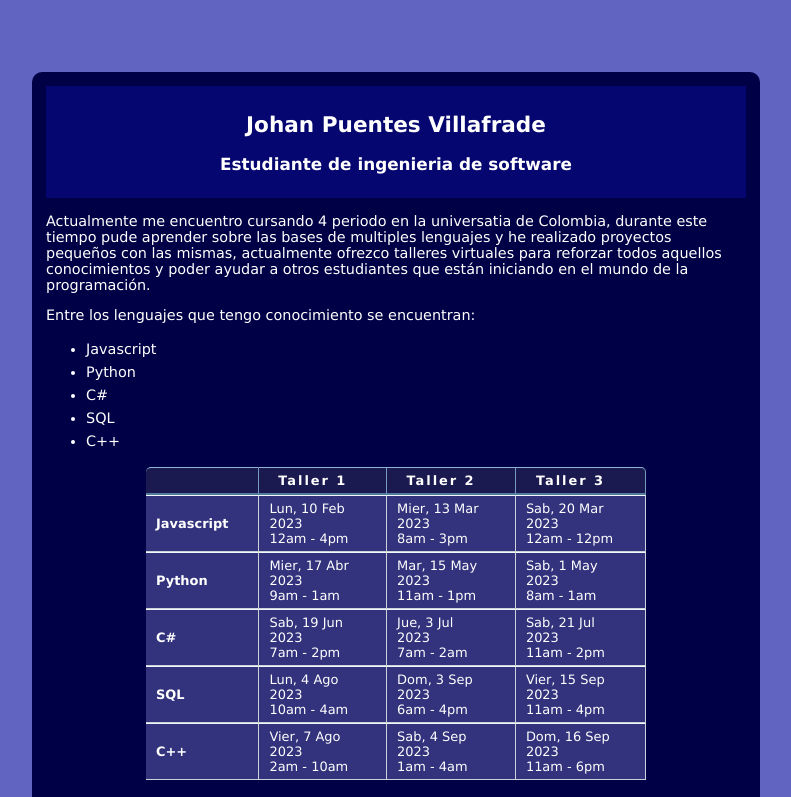
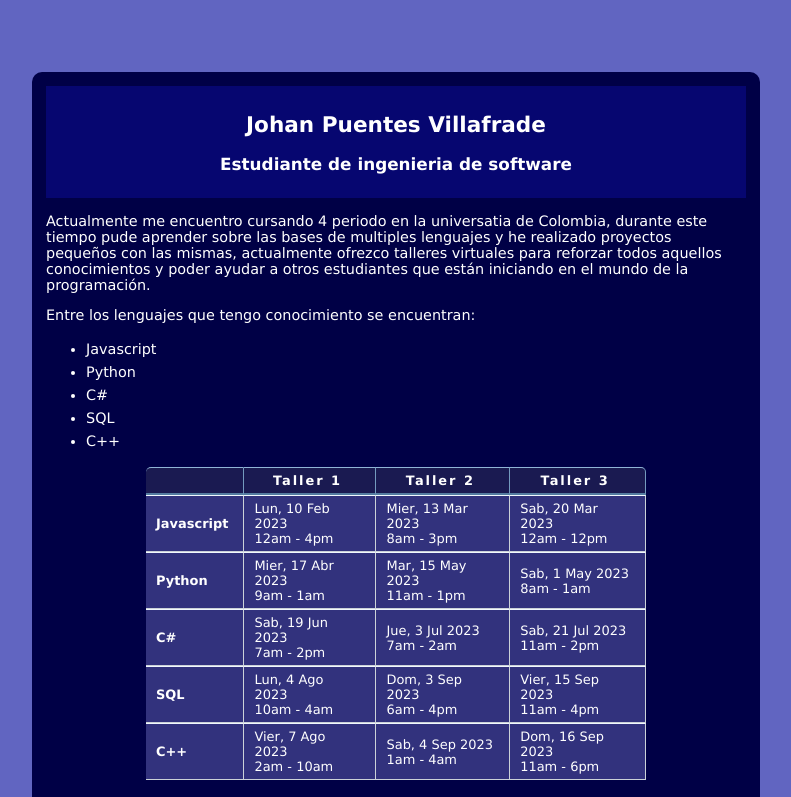
Before and after one commit to JohanPV18/prueba01.github.io, a plain HTML site: page personalizada_01.html in a window 1280 px wide. Shown: the top 797 px of the page, without its empty margins (244-1035 px from the left). Drawn offline with Linux system fonts and the light colour scheme.

Commit message:
Update pernalizada01.css

```diff
--- a/css/pernalizada01.css
+++ b/css/pernalizada01.css
@@ -7,7 +7,7 @@ body {
 .container{
     background-color: rgb(0, 0, 70);
     max-width: 700px;
-    min-width: 450px;
+    min-width: 100px;
     margin: 5em auto;
     border-radius: 10px;
     color: white;
@@ -24,7 +24,7 @@ body {
   }
   th,
   td {
-    padding: 5px 30px 5px 10px;
+    padding: 5px 15px 5px 10px;
     border-spacing: 0px;
     font-size: 90%;
     margin: 0px;
```
